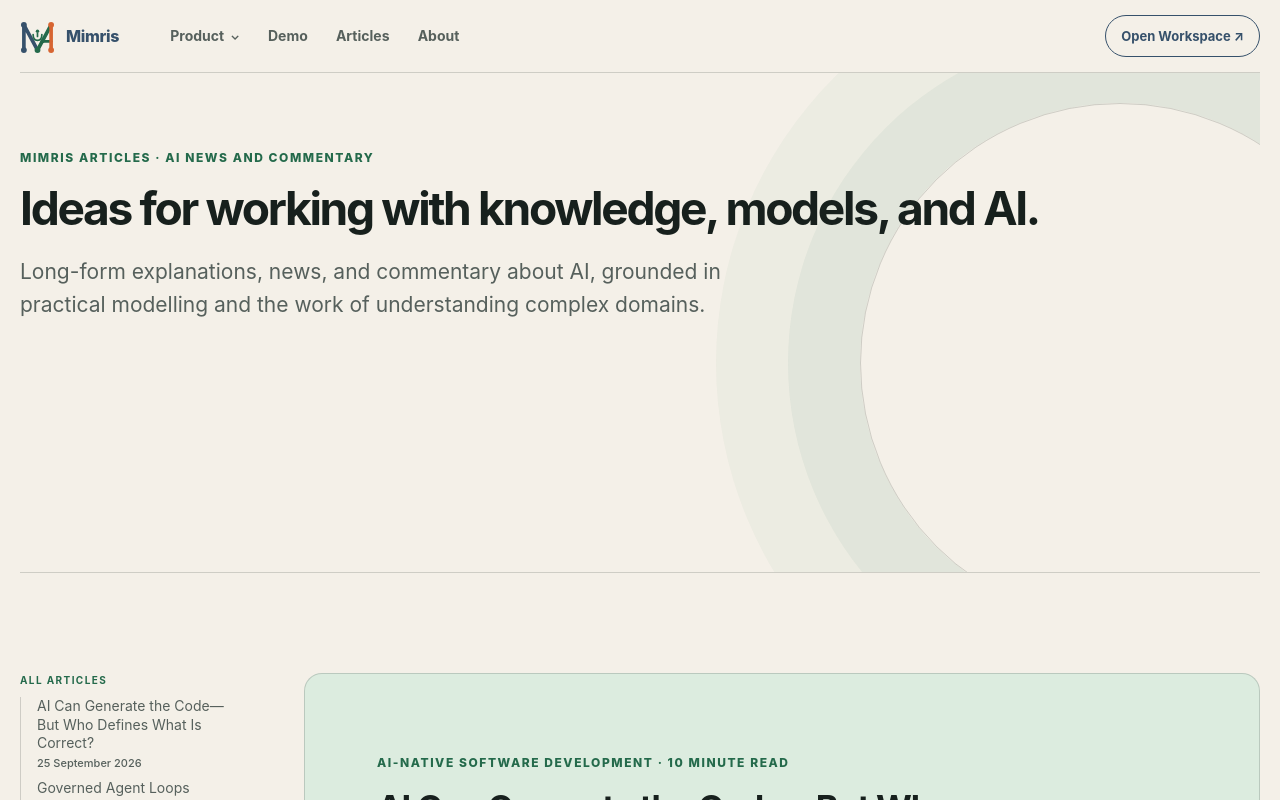
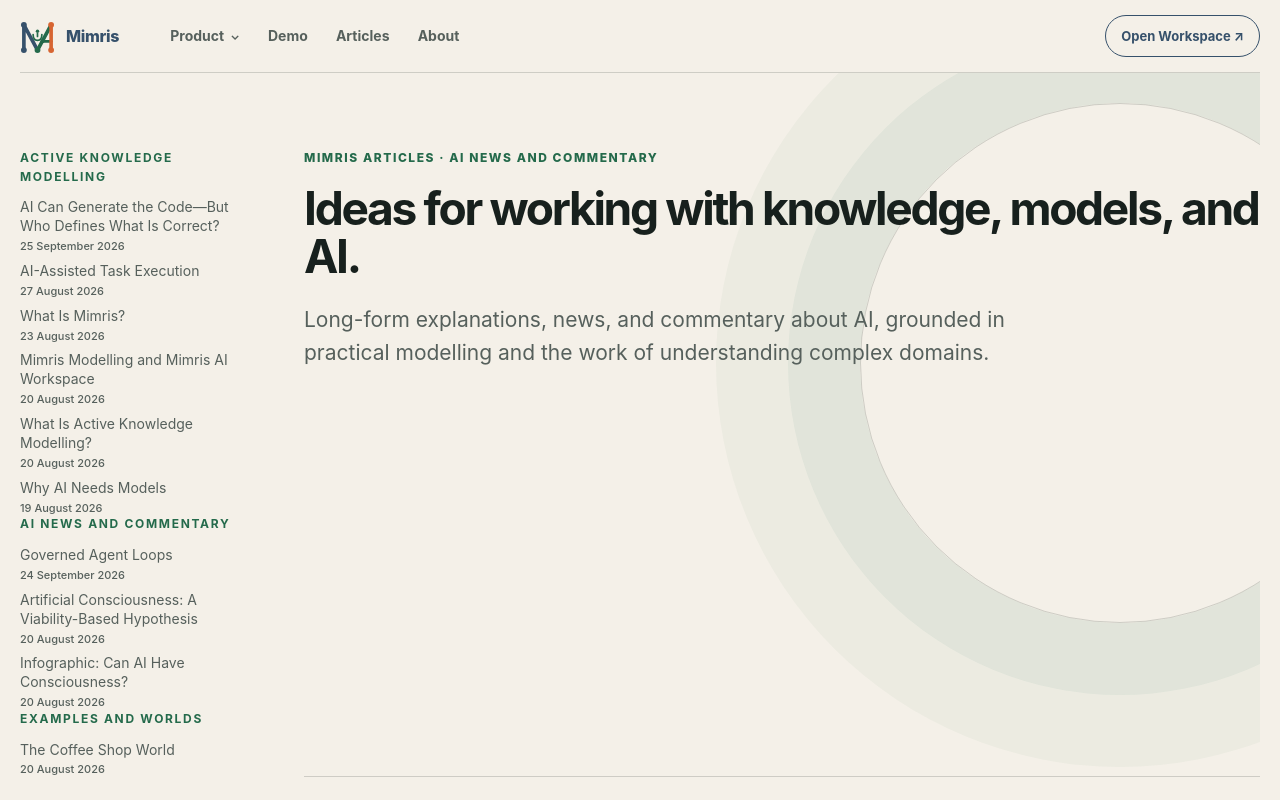
Before and after one commit to Mimris/mimris-site, a Next.js app: page /articles in a window 1280 px wide. Shown: the top 800 px of the page. Built offline with nearby package versions, Linux system fonts and the light colour scheme.

Commit message:
Restore chapter navigation above article hero

```diff
--- a/app/_components/article-markdown.tsx
+++ b/app/_components/article-markdown.tsx
@@ -2,18 +2,28 @@ import { readFileSync } from "node:fs";
 import { join } from "node:path";
 import Link from "next/link";
 
-const articleEntries = [
+const articleGroups = [
+  { label: "Active Knowledge Modelling", links: [
     { href: "/articles/ai-defines-correctness", label: "AI Can Generate the Code—But Who Defines What Is Correct?", date: "25 September 2026", dateTime: "2026-09-25" },
-  { href: "/articles/governed-agent-loops", label: "Governed Agent Loops", date: "24 September 2026", dateTime: "2026-09-24" },
     { href: "/articles/ai-assisted-task-execution", label: "AI-Assisted Task Execution", date: "27 August 2026", dateTime: "2026-08-27" },
     { href: "/articles/mimris-ecosystem", label: "What Is Mimris?", date: "23 August 2026", dateTime: "2026-08-23" },
     { href: "/articles/active-knowledge-modelling", label: "What Is Active Knowledge Modelling?", date: "20 August 2026", dateTime: "2026-08-20" },
-  { href: "/articles/coffee-shop-universe", label: "The Coffee Shop World", date: "20 August 2026", dateTime: "2026-08-20" },
     { href: "/articles/modelling-and-workspace", label: "Mimris Modelling and Mimris AI Workspace", date: "20 August 2026", dateTime: "2026-08-20" },
+    { href: "/articles/why-ai-needs-models", label: "Why AI Needs Models", date: "19 August 2026", dateTime: "2026-08-19" },
+  ] },
+  { label: "AI News and Commentary", links: [
+    { href: "/articles/governed-agent-loops", label: "Governed Agent Loops", date: "24 September 2026", dateTime: "2026-09-24" },
     { href: "/articles/from-biological-viability-to-artificial-consciousness", label: "Artificial Consciousness: A Viability-Based Hypothesis", date: "20 August 2026", dateTime: "2026-08-20" },
     { href: "/articles/can-ai-have-consciousness-infographic", label: "Infographic: Can AI Have Consciousness?", date: "20 August 2026", dateTime: "2026-08-20" },
-  { href: "/articles/why-ai-needs-models", label: "Why AI Needs Models", date: "19 August 2026", dateTime: "2026-08-19" },
-].sort((a, b) => b.dateTime.localeCompare(a.dateTime) || a.label.localeCompare(b.label));
+  ] },
+  { label: "Examples and worlds", links: [
+    { href: "/articles/coffee-shop-universe", label: "The Coffee Shop World", date: "20 August 2026", dateTime: "2026-08-20" },
+  ] },
+].map((group) => ({ ...group, links: group.links.sort((a, b) => b.dateTime.localeCompare(a.dateTime) || a.label.localeCompare(b.label)) }));
+
+function renderArticleGroups(currentPath?: string) {
+  return articleGroups.map((group) => <div className="article-directory-group" key={group.label}><p>{group.label}</p><nav>{group.links.map(({ href, label, date, dateTime }) => <Link key={href} href={href} aria-current={href === currentPath ? "page" : undefined} data-analytics-event="article_opened" data-analytics-destination={href}><span>{label}</span><time dateTime={dateTime}>{date}</time></Link>)}</nav></div>);
+}
 
 function escapeHtml(value: string) {
   return value.replace(/&/g, "&amp;").replace(/</g, "&lt;").replace(/>/g, "&gt;").replace(/"/g, "&quot;");
@@ -150,7 +160,7 @@ export function ArticleMarkdown({ file }: { file: string }) {
 }
 
 export function ArticleIndex({ currentPath }: { currentPath: string }) {
-  const groups = <div className="article-directory-group"><p>All articles</p><nav>{articleEntries.map(({ href, label, date, dateTime }) => <Link key={href} href={href} aria-current={href === currentPath ? "page" : undefined} data-analytics-event="article_opened" data-analytics-destination={href}><span>{label}</span><time dateTime={dateTime}>{date}</time></Link>)}</nav></div>;
+  const groups = renderArticleGroups(currentPath);
 
   return (
     <>
@@ -167,7 +177,7 @@ export function ArticleIndex({ currentPath }: { currentPath: string }) {
 }
 
 export function ArticleDirectory() {
-  const groups = <div className="article-directory-group"><p>All articles</p><nav>{articleEntries.map(({ href, label, date, dateTime }) => <Link href={href} key={href} data-analytics-event="article_opened" data-analytics-destination={href}><span>{label}</span><time dateTime={dateTime}>{date}</time></Link>)}</nav></div>;
+  const groups = renderArticleGroups();
 
   return (
     <>
--- a/app/articles/page.tsx
+++ b/app/articles/page.tsx
@@ -13,14 +13,16 @@ export const metadata: Metadata = {
 export default function ArticlesPage() {
   return (
     <>
-      <PageHero
-        eyebrow="Mimris articles · AI news and commentary"
-        title="Ideas for working with knowledge, models, and AI."
-        lead="Long-form explanations, news, and commentary about AI, grounded in practical modelling and the work of understanding complex domains."
-      />
+      <div className="articles-hero-layout">
+        <ArticleDirectory />
+        <PageHero
+          eyebrow="Mimris articles · AI news and commentary"
+          title="Ideas for working with knowledge, models, and AI."
+          lead="Long-form explanations, news, and commentary about AI, grounded in practical modelling and the work of understanding complex domains."
+        />
+      </div>
       <section className="article-index">
         <div className="article-index-page-layout">
-          <ArticleDirectory />
           <div className="article-index-main">
             <article className="editorial-card">
               <div>
--- a/app/globals.css
+++ b/app/globals.css
@@ -154,3 +154,12 @@ h3 { font-size: clamp(19px, 1.6vw, 25px); letter-spacing: -.015em; line-height:
 /* Dated article directory entries keep the newest publication visible first. */
 .article-directory-group a time { display: block; margin-top: 3px; color: var(--subtle); font-size: 11px; font-weight: 500; }
 .article-directory-group a:hover time, .article-directory-group a[aria-current="page"] time { color: inherit; }
+.articles-hero-layout { display: grid; grid-template-columns: 220px minmax(0, 1fr); gap: 64px; width: min(1300px, calc(100% - 40px)); margin: 0 auto; }
+.articles-hero-layout > .article-directory { display: block; position: sticky; top: 100px; align-self: start; margin: 0; padding-top: 76px; }
+.articles-hero-layout > .page-hero { width: auto; margin: 0; }
+@media (max-width: 720px) {
+  .articles-hero-layout { display: block; width: min(100% - 28px, 780px); }
+  .articles-hero-layout > .article-directory { display: none; }
+  .articles-hero-layout > .mobile-article-directory { display: block; }
+  .articles-hero-layout > .page-hero { width: 100%; }
+}
```
Lines whose indentation alone changed are shown as unchanged.
